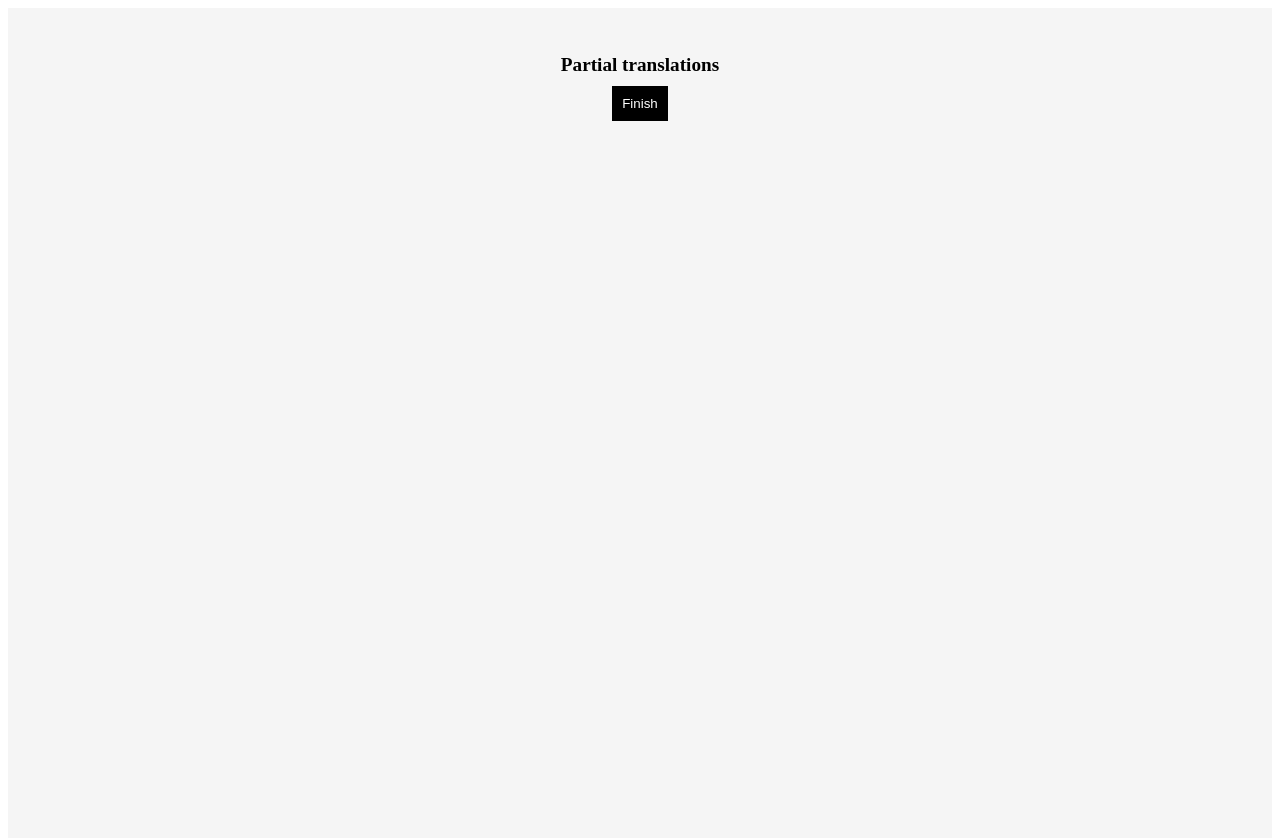
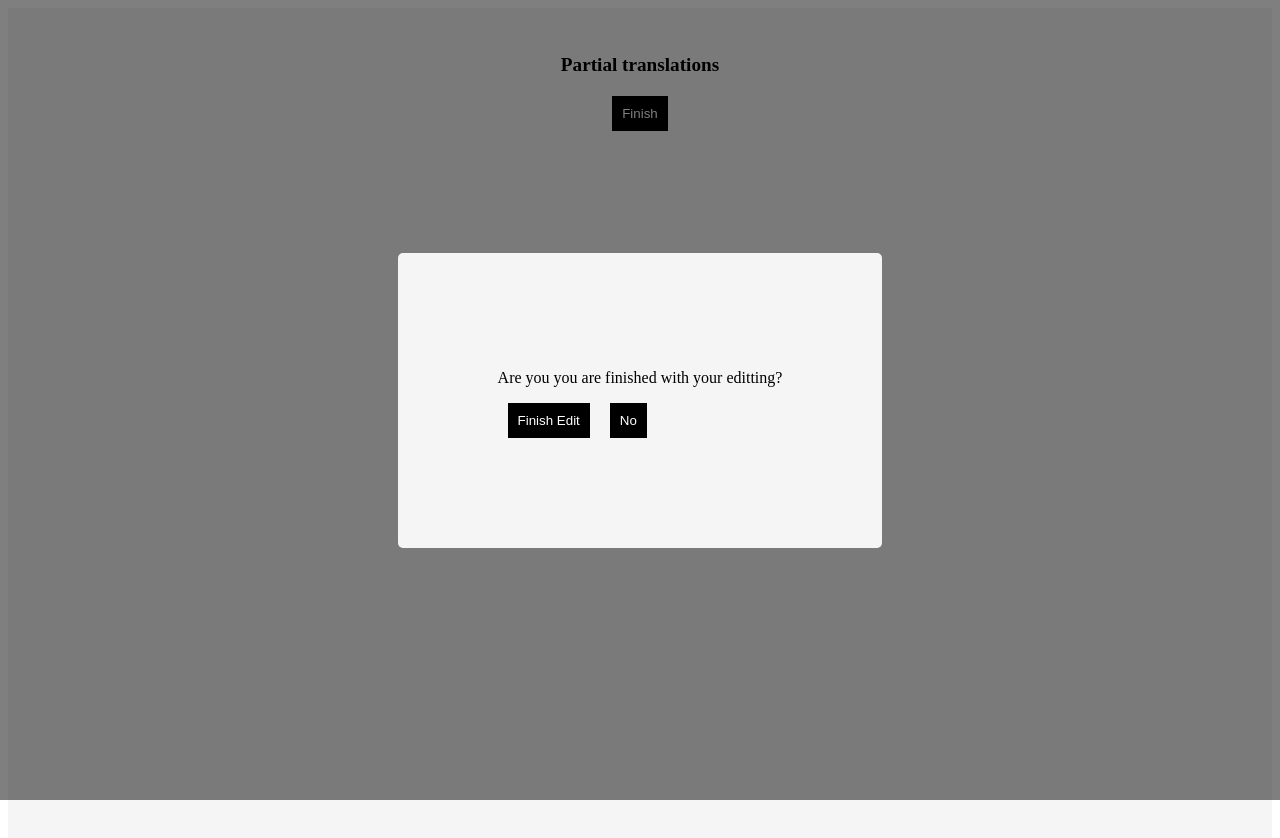
Before and after one commit to JoseySekine/raise, a React (Create React App) app in the folder frontend/: page /cards_modification in a window 1280 px wide. Both pictures are taken after a click on the button "Finish". Shown: the top 838 px of the page. Built offline with nearby package versions, Linux system fonts and the light colour scheme.

Commit message:
Overlay, modal and functions for open and close

```diff
--- /dev/null
+++ b/frontend/src/components/Modal.module.css
@@ -0,0 +1,5 @@
+.modal {
+  background-color: #f5f5f5;
+  padding: 100px;
+  border-radius: 5px;
+}
--- /dev/null
+++ b/frontend/src/components/Modal.tsx
@@ -0,0 +1,12 @@
+import styles from './Modal.module.css'
+
+function Modal(props: any) {
+  const {children} = props;
+  return (
+    <div className={styles.modal}>
+      {children}
+    </div>
+  );
+}
+
+export default Modal;
--- /dev/null
+++ b/frontend/src/components/Overlay.module.css
@@ -0,0 +1,12 @@
+.overlay {
+  position:fixed;
+  top:0;
+  left:0;
+  width:100%;
+  height:100%;
+  background-color:rgba(0,0,0,0.5);
+
+  display: flex;
+  align-items: center;
+  justify-content: center;
+}
--- /dev/null
+++ b/frontend/src/components/Overlay.tsx
@@ -0,0 +1,8 @@
+import styles from "./Overlay.module.css";
+
+function Overlay(props: any) {
+  const { children } = props;
+  return <div className={styles.overlay}>{children}</div>;
+}
+
+export default Overlay;
--- a/frontend/src/pages/CardsModification.module.css
+++ b/frontend/src/pages/CardsModification.module.css
@@ -36,3 +36,17 @@ h4 {
 .modify_sentence:hover {
   background-color: #f0f0f0;
 }
+
+.finishButton {
+  margin-top: 10px;
+}
+
+.edit_confirm_modal {
+
+}
+
+.edit_confirm_modal_buttons {
+  display: flex;
+  margin: 10px;
+  column-gap: 20px;
+}
--- a/frontend/src/pages/CardsModification.tsx
+++ b/frontend/src/pages/CardsModification.tsx
@@ -1,5 +1,7 @@
 import { useRef, useState } from "react";
 import { useLocation } from "react-router-dom";
+import Overlay from "../components/Overlay";
+import Modal from "../components/Modal";
 import styles from "./CardsModification.module.css";
 
 const color = [
@@ -29,6 +31,7 @@ const editNumDisplay = {
 
 function Cards_Modification() {
   const sentenceRef = useRef(null);
+  const [modalOpen, setModalOpen] = useState<boolean>(false);
   const [colorIndex, setColorIndex] = useState(0);
   const [activeCardIndex, setActiveCardIndex] = useState(-1);
   const [matchNow, setMatchNow] = useState(false);
@@ -137,6 +140,10 @@ function Cards_Modification() {
     }
   };
 
+  const handleOpenModal = () => {
+    setModalOpen(!modalOpen);
+  };
+
   const handleFinish = () => {
     // submit all the edit modification
     // console.log(matching);
@@ -194,7 +201,22 @@ function Cards_Modification() {
           );
         })}
       </div>
-      <button onClick={handleFinish}>Finish</button>
+      <button className={styles.finishButton} onClick={handleOpenModal}>
+        Finish
+      </button>
+      {modalOpen && (
+        <Overlay>
+          <Modal>
+            <div className={styles.edit_confirm_modal}>
+              <p>Are you you are finished with your editting?</p>
+              <div className={styles.edit_confirm_modal_buttons}>
+                <button onClick={handleFinish}>Finish Edit</button>
+                <button onClick={handleOpenModal}>No</button>
+              </div>
+            </div>
+          </Modal>
+        </Overlay>
+      )}
     </div>
   );
 }
```
Also changed, not shown: frontend/src/pages/NewCards.module.css (line endings or trailing spaces).
